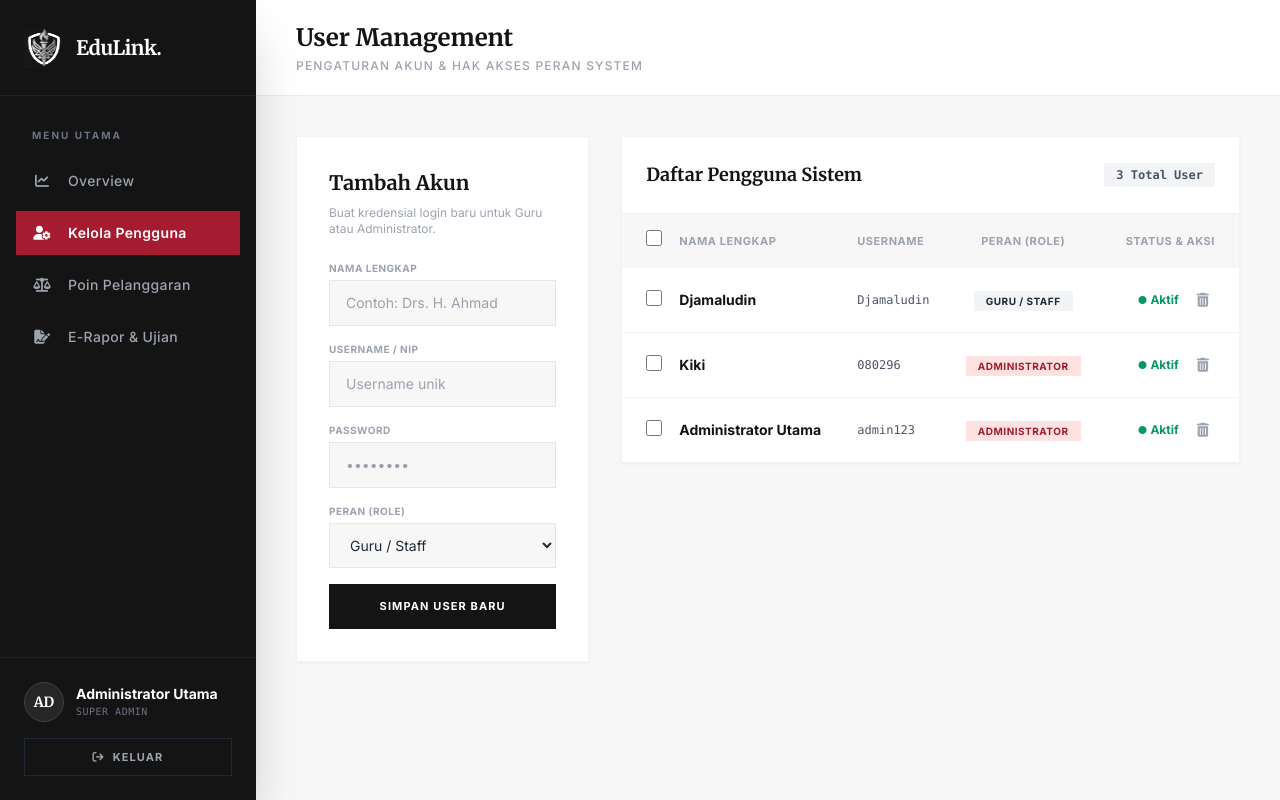
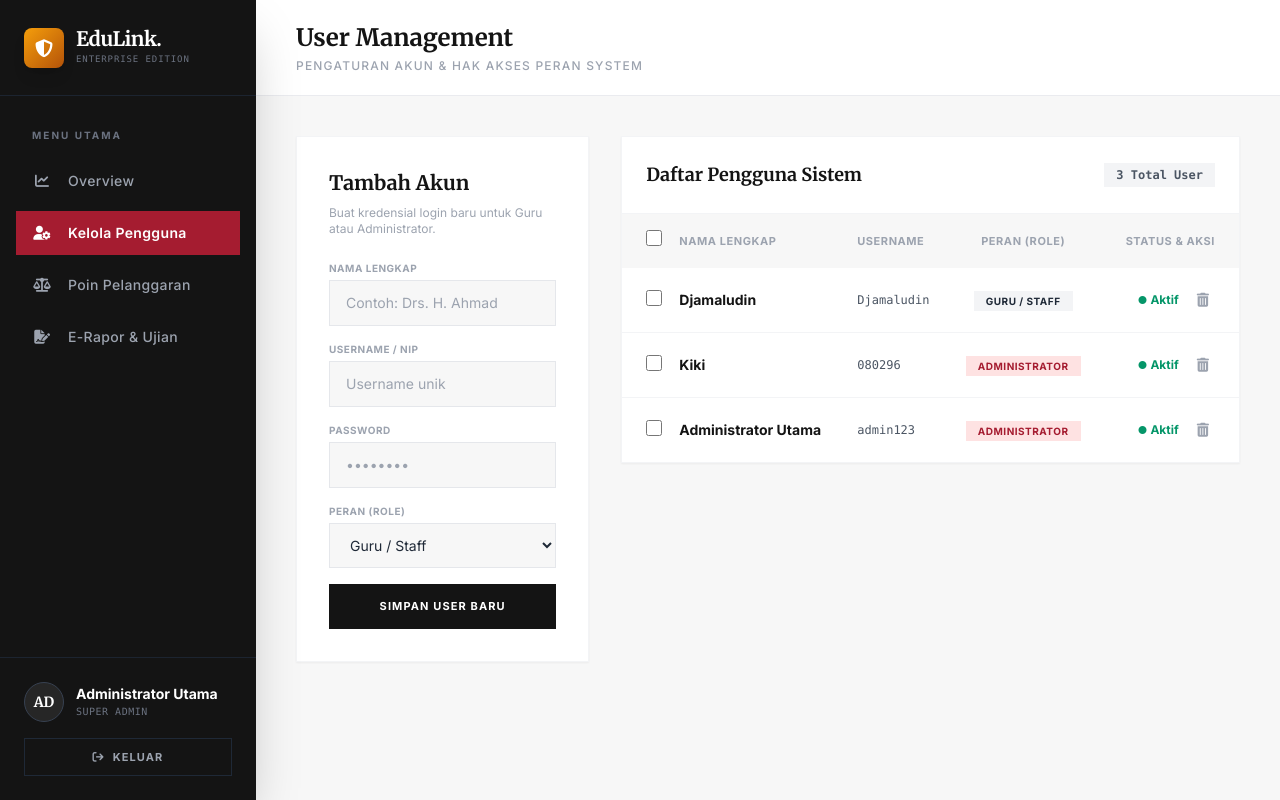
Before and after one commit to techrenovatio/edulink-portal, a Flask app: page /users in a window 1280 px wide. Run offline with Flask 3, Linux system fonts and the light colour scheme; a user stored in the database is signed in; data comes from the database, SQL or seed files in the repository; some libraries are stand-ins or nearby versions.

Commit message:
Fix logo display and sidebar header layout

```diff
--- a/frontend/templates/dashboard/users.html
+++ b/frontend/templates/dashboard/users.html
@@ -31,14 +31,15 @@
 
     <!-- Sidebar Gelap -->
     <aside class="w-64 bg-eduDark-900 text-gray-400 flex flex-col h-full shadow-2xl z-20 shrink-0">
+        <!-- Logo Area Presisi -->
         <div class="h-24 flex items-center gap-3 px-6 border-b border-gray-800/80">
-            <div class="w-10 h-10 flex items-center justify-center overflow-hidden">
-                <img src="{{ url_for('static', filename='images/edulink-logo.jpg') }}"
-                     alt="EduLink Logo"
-                     class="w-16 h-16 max-w-none object-contain"
-                     style="filter: invert(1) grayscale(1) brightness(2) contrast(1.2); mix-blend-mode: screen;">
+            <div class="w-10 h-10 rounded-lg bg-gradient-to-br from-amber-500 to-amber-700 flex items-center justify-center text-eduDark-900 font-bold text-xl shadow-lg shrink-0">
+                <i class="fa-solid fa-shield-halved text-white text-lg"></i>
             </div>
-            <span class="text-xl font-serif font-bold text-white tracking-tight">EduLink.</span>
+            <div class="flex flex-col justify-center">
+                <span class="text-xl font-serif font-bold text-white tracking-tight leading-none">EduLink.</span>
+                <span class="text-[9px] font-mono text-gray-500 uppercase tracking-widest mt-1">Enterprise Edition</span>
+            </div>
         </div>
 
         <nav class="flex-1 overflow-y-auto py-8 px-4 flex flex-col gap-2">
@@ -126,7 +127,7 @@
                     </form>
                 </div>
 
-                <!-- Tabel Daftar User (Disertai Form Delete Multiple & Icon Trash) -->
+                <!-- Tabel Daftar User -->
                 <div class="lg:col-span-2 bg-white border border-gray-100 shadow-sm">
 
                     <form id="bulkDeleteForm" action="/users/delete-multiple" method="POST" onsubmit="return confirm('Apakah Anda yakin ingin menghapus user tercentang?')">
@@ -134,7 +135,6 @@
                         <div class="p-6 border-b border-gray-100 flex justify-between items-center">
                             <div class="flex items-center gap-4">
                                 <h3 class="font-serif font-bold text-lg text-eduDark-900">Daftar Pengguna Sistem</h3>
-                                <!-- Tombol Hapus Banyak (Akan aktif ketika ada centang) -->
                                 <button type="submit" id="btnDeleteSelected" class="hidden text-xs font-bold text-white bg-eduCrimson-600 hover:bg-eduCrimson-700 px-3 py-1.5 transition uppercase tracking-wider items-center gap-1.5">
                                     <i class="fa-solid fa-trash-can text-xs"></i> Hapus Terpilih (<span id="selectedCount">0</span>)
                                 </button>
@@ -146,7 +146,6 @@
                             <table class="w-full text-left text-sm text-gray-600">
                                 <thead class="bg-eduPaper text-[11px] uppercase font-bold text-gray-400 tracking-wider">
                                     <tr>
-                                        <!-- Checkbox Select All -->
                                         <th class="pl-6 py-4 w-10">
                                             <input type="checkbox" id="selectAll" class="w-4 h-4 accent-eduCrimson-600 cursor-pointer rounded-none">
                                         </th>
@@ -159,7 +158,6 @@
                                 <tbody class="divide-y divide-gray-100">
                                     {% for u in users %}
                                     <tr class="hover:bg-gray-50/80 transition group">
-                                        <!-- Checkbox Per Baris -->
                                         <td class="pl-6 py-4">
                                             <input type="checkbox" name="user_ids" value="{{ u.id }}" class="user-checkbox w-4 h-4 accent-eduCrimson-600 cursor-pointer rounded-none">
                                         </td>
@@ -177,7 +175,6 @@
                                                 <span class="text-emerald-600 text-xs font-bold flex items-center gap-1">
                                                     <i class="fa-solid fa-circle text-[8px]"></i> Aktif
                                                 </span>
-                                                <!-- Tombol Hapus Tunggal (Icon Sampah) -->
                                                 <button type="button"
                                                         onclick="deleteSingleUser('{{ u.id }}', '{{ u.nama }}')"
                                                         class="p-1.5 text-gray-400 hover:text-eduCrimson-600 transition"
@@ -194,7 +191,6 @@
 
                     </form>
 
-                    <!-- Form Tersembunyi untuk Hapus Tunggal -->
                     <form id="singleDeleteForm" method="POST" class="hidden"></form>
 
                 </div>
@@ -204,7 +200,6 @@
         </div>
     </main>
 
-    <!-- Script JavaScript untuk Manajemen Checkbox & Hapus -->
     <script>
         const selectAll = document.getElementById('selectAll');
         const userCheckboxes = document.querySelectorAll('.user-checkbox');
```
Also changed, not shown: frontend/templates/dashboard/index.html (+7 -7 lines), frontend/templates/login.html (+7 -5 lines).
